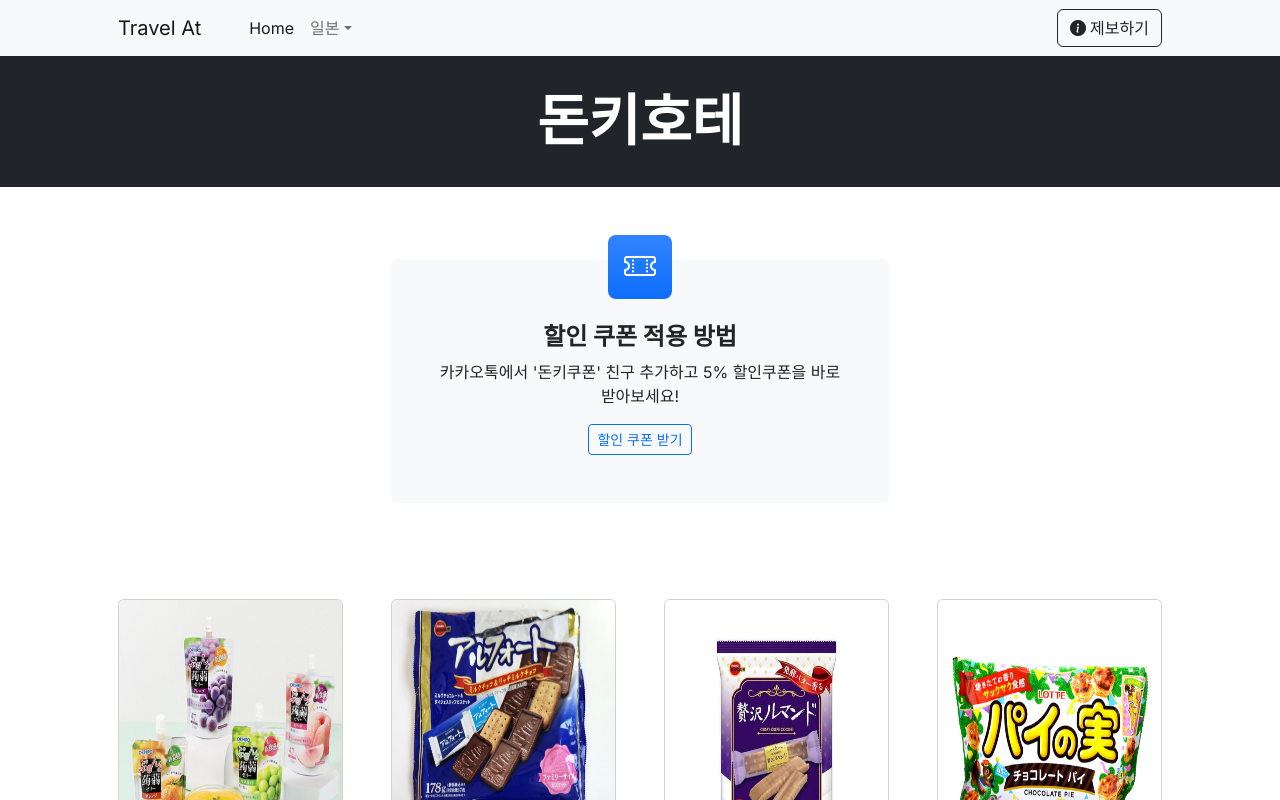
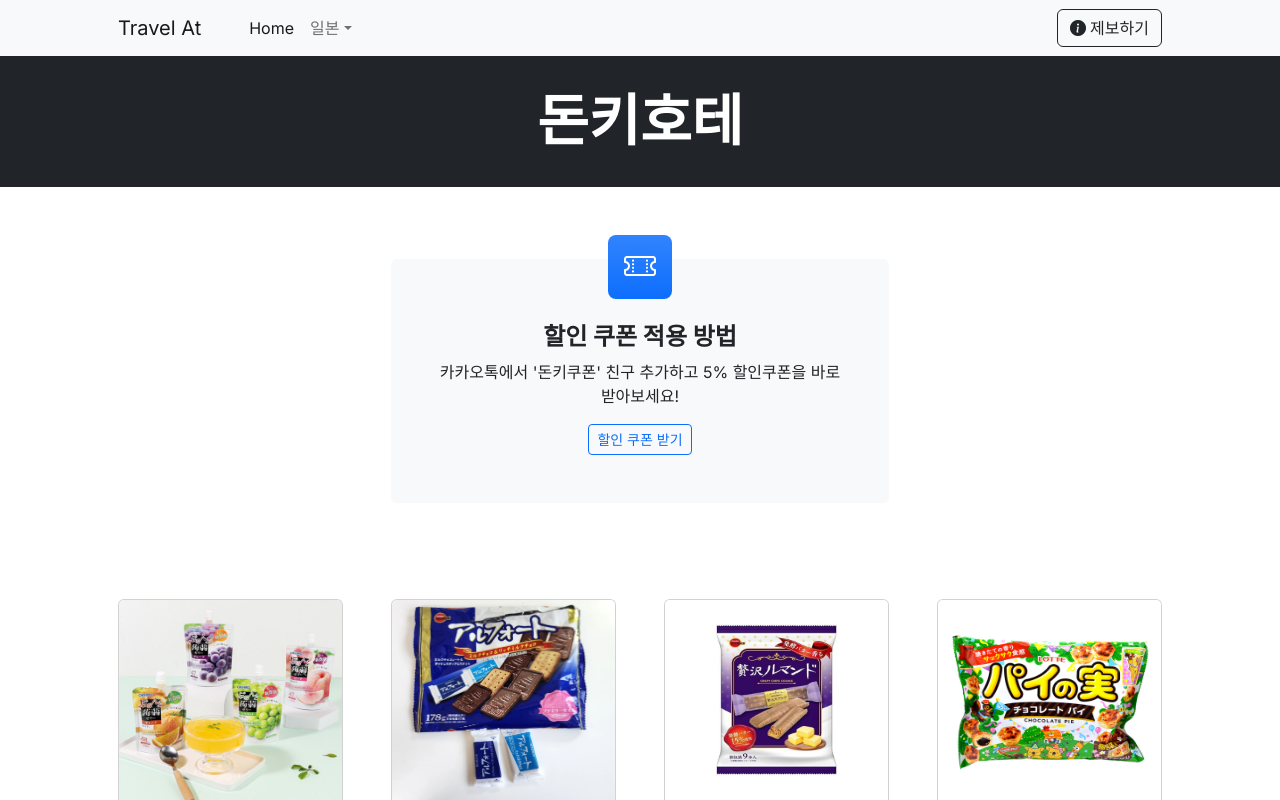
Before and after one commit to luckyDaveKim/travel-at, a Next.js app: page /japan/donki in a window 1280 px wide. Shown: the top 800 px of the page. Built offline with nearby package versions, Linux system fonts and the light colour scheme.

Commit message:
feat: 이미지 가로 세로 조정

```diff
--- a/components/ItemCard.tsx
+++ b/components/ItemCard.tsx
@@ -16,6 +16,8 @@
                 <Image className="card-img-top"
                        src={imageSrc}
                        alt={name}
+                       width={200}
+                       height={200}
                        sizes="200px"
                        placeholder={blur ? "blur" : undefined}
                 />
```
